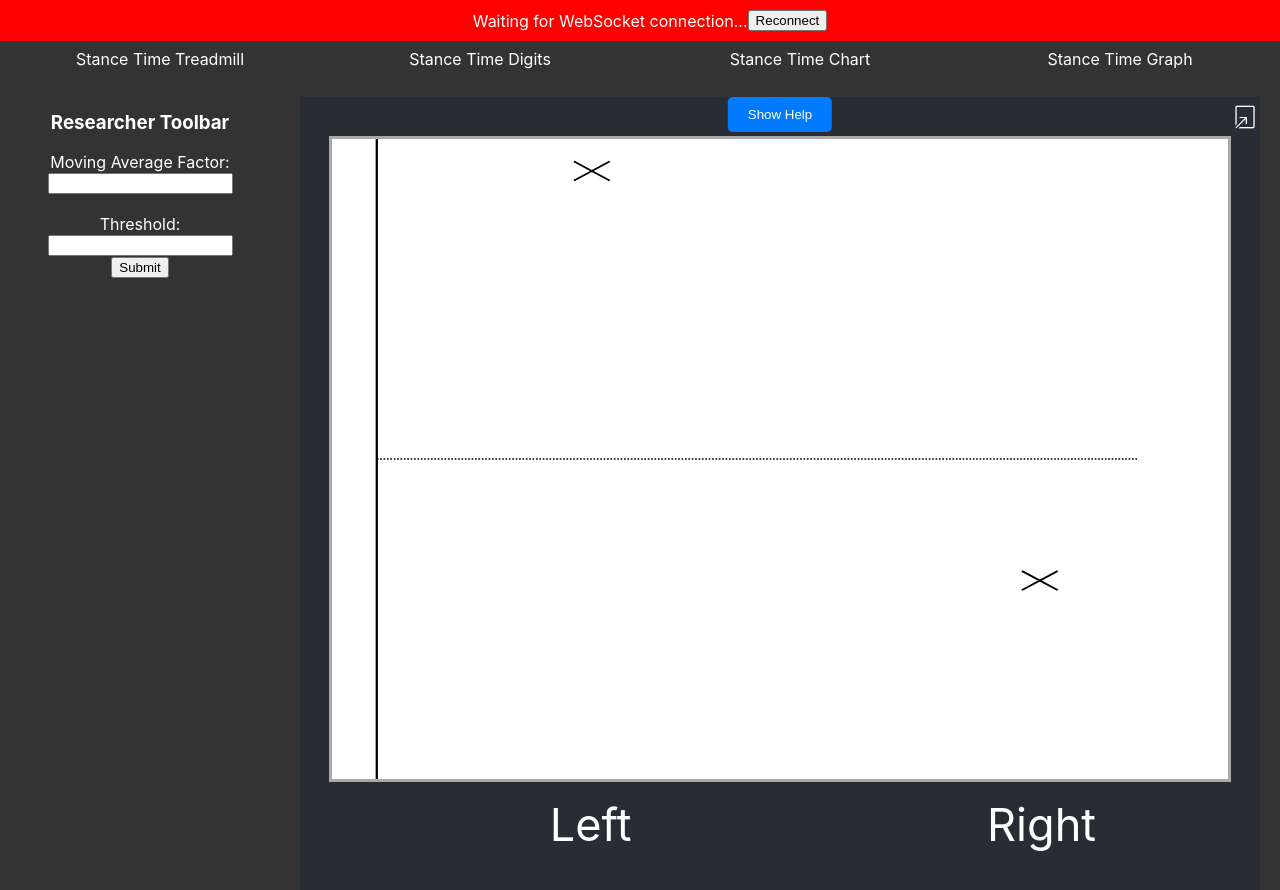
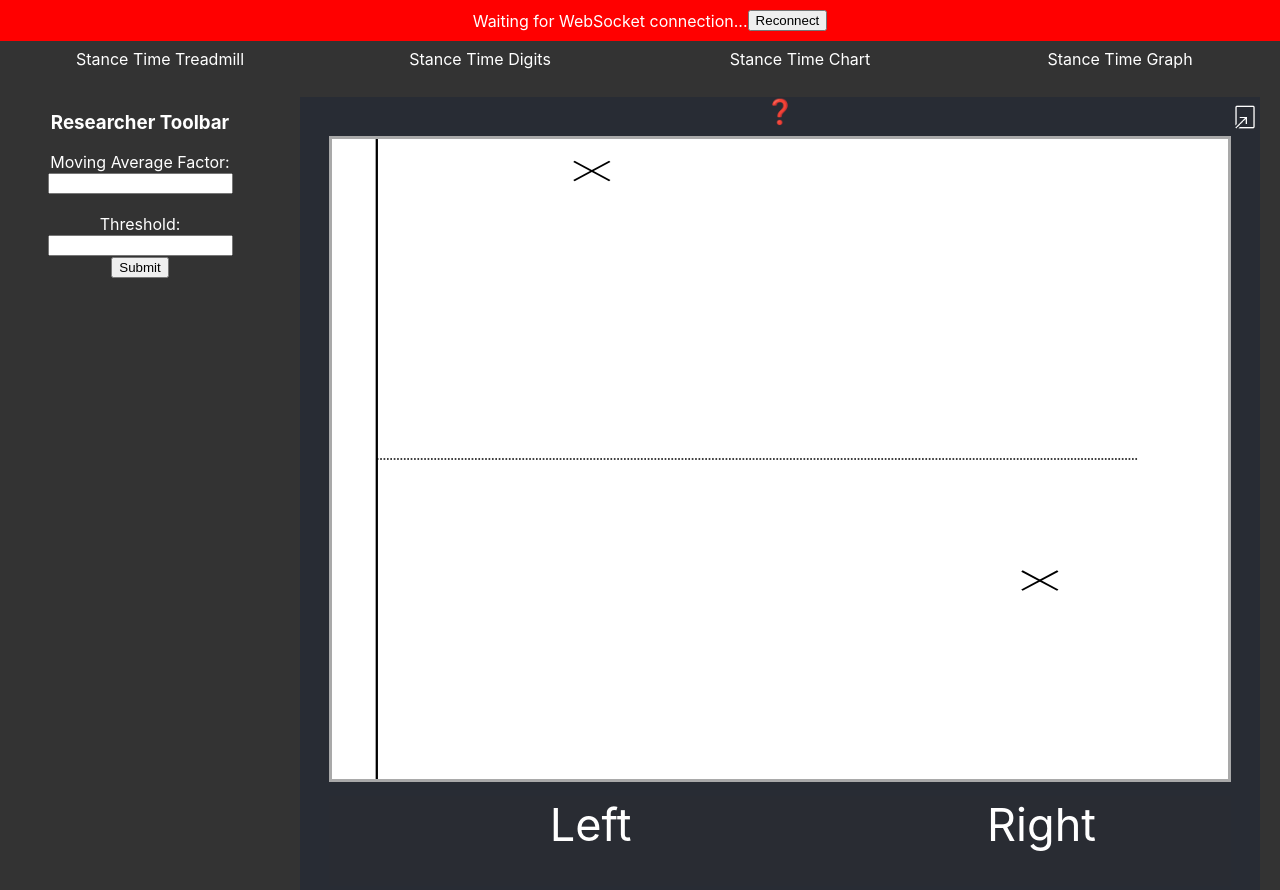
Before and after one commit to oss-slu/Step_Time_Biofeedback, a React (Create React App) app in the folder frontend/: page / in a window 1280 px wide. Shown: the top 890 px of the page. Built offline with nearby package versions, Linux system fonts and the light colour scheme; no server answers.

Commit message:
Refactored help button UI and improved modal aesthetics

```diff
--- a/frontend/src/StanceTimeTreadmill.css
+++ b/frontend/src/StanceTimeTreadmill.css
@@ -65,18 +65,22 @@
   width: 100%;
 }
 
-.help-button {
+.help-icon-container {
   position: absolute;
   top: -25px;
   left: 50%;
   transform: translateX(-50%);
   z-index: 10;
-  padding: 10px 20px;
-  background-color: #007bff;
-  color: #fff;
+  cursor: pointer;
+  font-size: 24px; /* Adjust size as needed */
+  color: #007bff; /* Blue color for the icon */
+  background-color: transparent;
   border: none;
-  border-radius: 5px;
-  cursor: pointer;
+  padding: 0;
+}
+
+.help-icon-container:hover {
+  color: #0056b3; /* Darker blue on hover */
 }
 
 .popup-overlay {
@@ -98,24 +102,27 @@
   border-radius: 10px;
   box-shadow: 0 2px 10px rgba(0, 0, 0, 0.1);
   max-width: 500px;
+  width: 90%;
   text-align: center;
 }
 
 .popup-content h2 {
   margin-top: 0;
-  color: black;
+  color: #333;
+  font-size: 1.5rem; /* Larger font size for the heading */
 }
 
 .popup-content ul {
   list-style: none;
   padding: 0;
-  color: black;
+  color: #555;
+  font-size: 1rem; /* Comfortable font size for readability */
 }
 
 .popup-content ul li {
-  margin: 10px 0;
+  margin: 15px 0;
   text-align: left;
-  color: black;
+  line-height: 1.5; /* Better line spacing */
 }
 
 .close-button {
@@ -126,4 +133,9 @@
   border: none;
   border-radius: 5px;
   cursor: pointer;
+  font-size: 1rem;
 }
+
+.close-button:hover {
+  background-color: #c82333; /* Darker red on hover */
+}
--- a/frontend/src/StanceTimeTreadmill.js
+++ b/frontend/src/StanceTimeTreadmill.js
@@ -31,12 +31,13 @@ function StanceTimeTreadmill({ stanceTime }) {
   return (
     <div data-testid="stance-time-treadmill-view" className="StanceTimeTreadmill" onClick={hideHelp}>
       <div className="stance-time-treadmill-container">
-      <button
+      <div
+        className="help-icon-container"
         onClick={() => setShowHelpText(true)}
-        className="help-button"
+        title="Show help"
       >
-        Show Help
-      </button>
+        ❓ {/* Emoji as the help icon */}
+      </div>
 
       {showHelpText && (
         <div className="popup-overlay">
```
